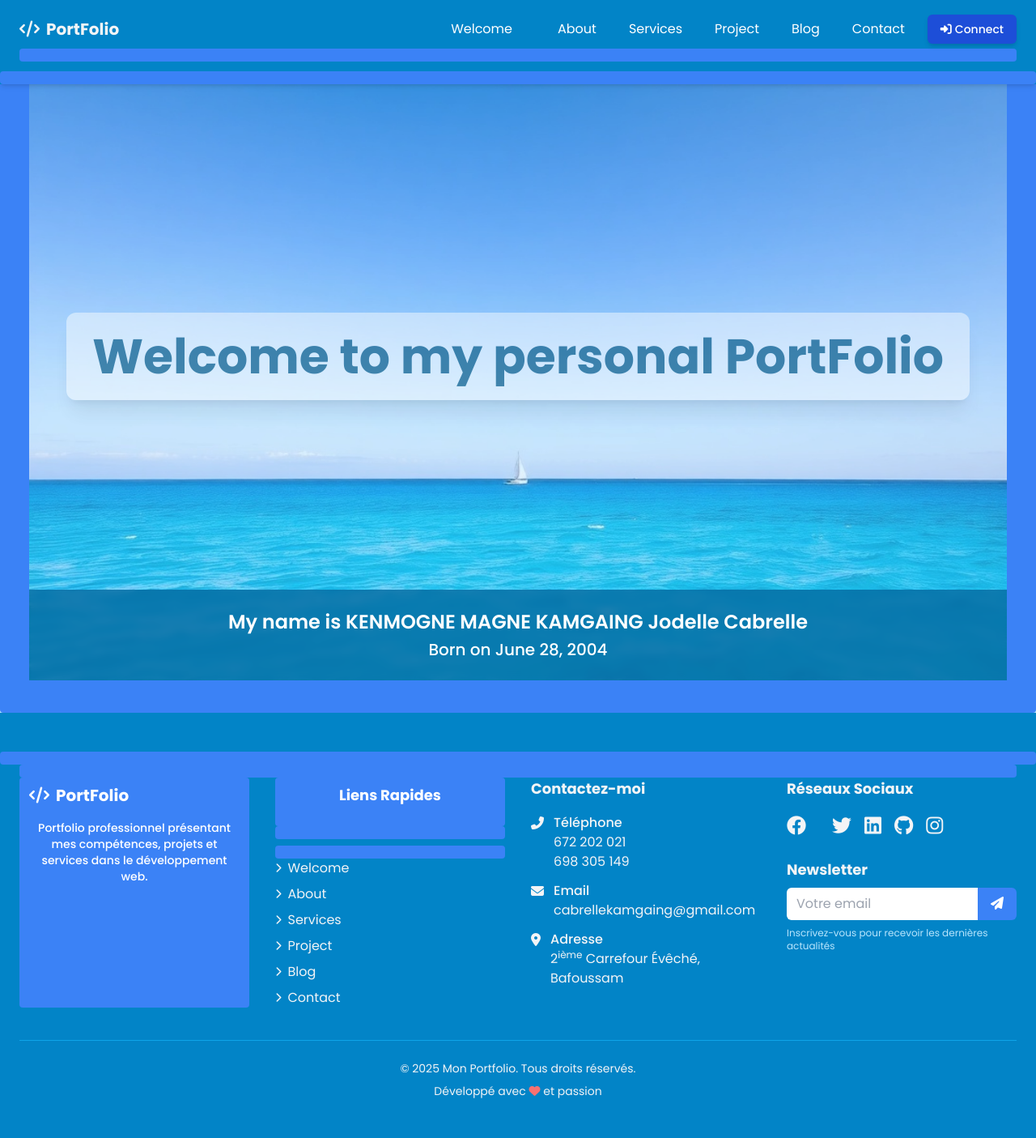
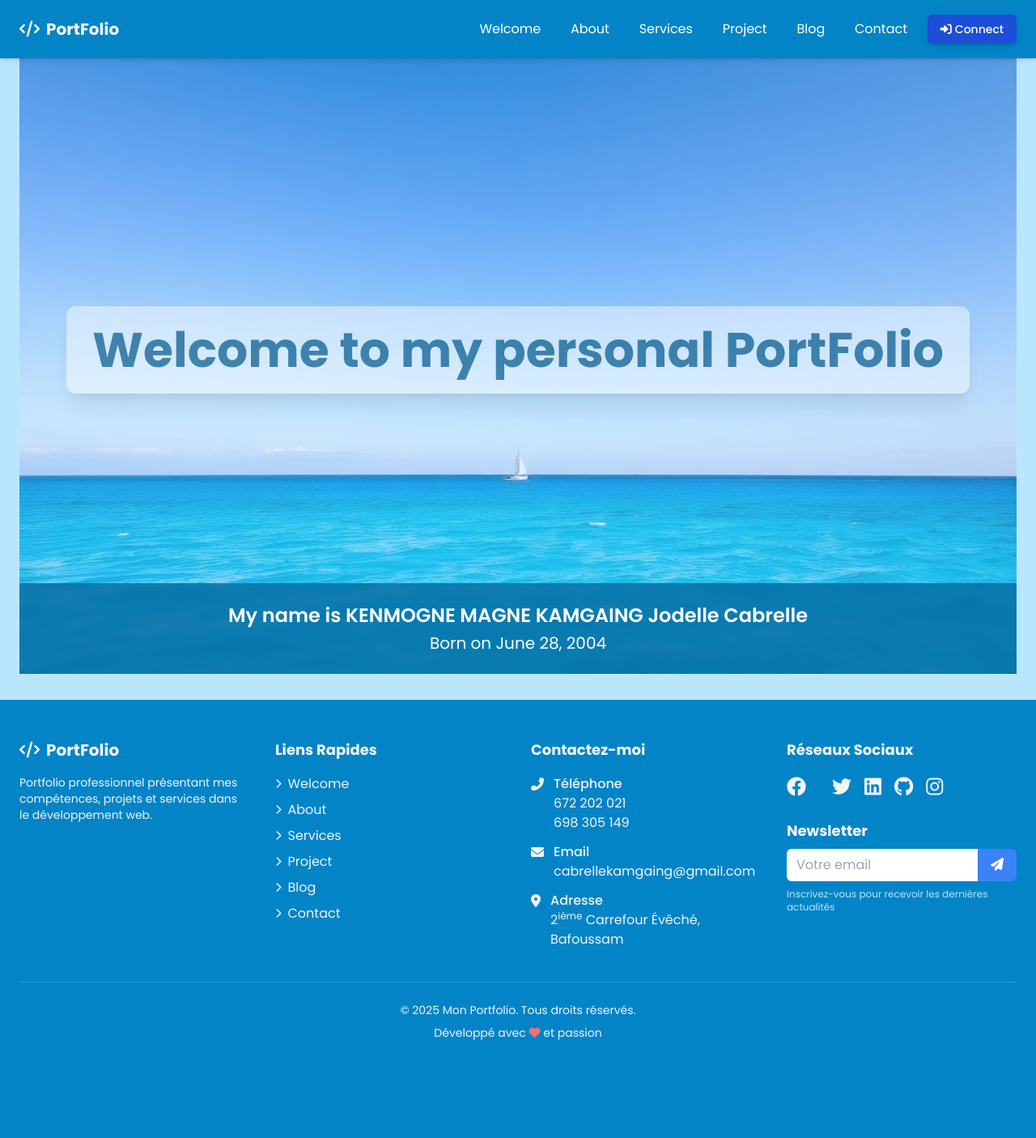
Before and after one commit to Jodelle-KMKJC/porfolio, a Django app: page / in a window 1280 px wide. Shown: the whole page at 81% size. After the commit the page ends 1284 px from the top, so only its background shows below. Run offline with Django 4.2, Linux system fonts and the light colour scheme; parts of the project's set-up code (start-up, migrations or seed data) failed here and were passed over; some libraries are stand-ins or nearby versions.

Commit message:
mon porfolio

```diff
--- a/KM/cake/forms.py
+++ b/KM/cake/forms.py
@@ -4,7 +4,7 @@
 class GateauForm(forms.ModelForm):
     class Meta:
         model = Gateau
-        fields = ['nom', 'description', 'prix', 'image', 'categorie', 'disponibilite', 'avis',]
+        fields = ['nom', 'description', 'prix', 'image', 'categorie', 'disponibilite', 'avis', 'is_deleted']
         widgets = {
             'description': forms.Textarea(attrs={'rows': 4, 'class': 'w-full p-2 border rounded'}),
             'avis': forms.Textarea(attrs={'rows': 4, 'class': 'w-full p-2 border rounded'}),
--- a/KM/cake/models.py
+++ b/KM/cake/models.py
@@ -15,6 +15,8 @@
     categorie = models.CharField(max_length=20, choices=CATEGORIE_CHOICES)
     disponibilite = models.BooleanField(default=True)
     avis = models.TextField(blank=True)
+    is_deleted = models.BooleanField(default=False)
+
 
     def __str__(self):
         return self.nom
--- a/KM/vente/templates/home.html
+++ b/KM/vente/templates/home.html
@@ -5,11 +5,10 @@
     <meta charset="UTF-8">
     <meta name="viewport" content="width=device-width, initial-scale=1.0">
     <title>Mon Portfolio | Développeur Full-Stack</title>
-    <script src="https://cdn.tailwindcss.com"></script>
     <link rel="stylesheet" href="https://cdnjs.cloudflare.com/ajax/libs/font-awesome/6.4.0/css/all.min.css">
     <link rel="stylesheet" href="{% static 'css/output.css' %}">
     <style>
-        /* Polices et animations */
+        /* Importing fonts */
         @import url('https://fonts.googleapis.com/css2?family=Poppins:wght@300;400;500;600;700&display=swap');
 
         body {
@@ -18,16 +17,17 @@
         }
 
         header {
-            position: fixed; /* Fixe la navbar en haut */
-            width: 100%; /* Prend toute la largeur */
-            z-index: 50; /* Assure que la navbar est au-dessus du contenu */
+            position: fixed;
+            top: 0;
+            width: 100%;
+            z-index: 50;
         }
 
         main {
-            padding-top: 80px; /* Espace pour la navbar fixe */
+            padding-top: 80px;
         }
 
-        /* Animation pour la navbar */
+        /* Animations */
         @keyframes fadeInDown {
             from {
                 opacity: 0;
@@ -39,7 +39,6 @@
             }
         }
 
-        /* Animation pour le menu mobile */
         @keyframes slideIn {
             from {
                 opacity: 0;
@@ -55,7 +54,7 @@
             animation: fadeInDown 0.5s ease-out;
         }
 
-        /* Menu mobile */
+        /* Mobile menu styles */
         .mobile-menu {
             max-height: 0;
             overflow: hidden;
@@ -69,7 +68,7 @@
             animation: slideIn 0.4s ease-out;
         }
 
-        /* Effets de survol */
+        /* Hover effects */
         .nav-link {
             position: relative;
         }
@@ -97,13 +96,12 @@
             transform: translateY(-3px);
         }
 
-        /* Responsive navbar styles */
+        /* Responsive styles */
         .nav-link {
-            font-size: clamp(0.8rem, 2vw, 1rem); /* Scales font size */
-            padding: clamp(0.5rem, 1.5vw, 0.75rem); /* Scales padding */
+            font-size: clamp(0.8rem, 2vw, 1rem);
+            padding: clamp(0.5rem, 1.5vw, 0.75rem);
         }
 
-        /* Desktop menu adjustments */
         @media (min-width: 768px) {
             .nav-container {
                 display: flex;
@@ -113,14 +111,13 @@
             .desktop-menu {
                 display: flex;
                 align-items: center;
-                gap: clamp(0.5rem, 1vw, 1rem); /* Scales gap between links */
+                gap: clamp(0.5rem, 1vw, 1rem);
             }
         }
 
-        /* Improved mobile navbar styles */
         @media (max-width: 767px) {
             .desktop-menu {
-                display: none; /* Hide desktop menu on mobile */
+                display: none;
             }
             .mobile-menu {
                 background: #ffffff;
@@ -136,7 +133,7 @@
             .mobile-menu a {
                 display: block;
                 padding: 12px 24px;
-                font-size: clamp(0.9rem, 3vw, 1.1rem); /* Scales font size */
+                font-size: clamp(0.9rem, 3vw, 1.1rem);
                 color: #1e3a8a;
                 transition: background-color 0.3s ease;
             }
@@ -175,6 +172,7 @@
             }
         }
     </style>
+    <script src="https://cdn.tailwindcss.com/3.4.3"></script>
     <script>
         tailwind.config = {
             theme: {
@@ -190,23 +188,26 @@
     </script>
 </head>
 <body class="flex flex-col min-h-screen bg-gradient-to-b from-sky-50 to-white">
-    <!-- Navbar statique -->
-        <header class="bg-sky-600 shadow-md">
+    <!-- Navbar -->
+    <header class="bg-sky-600 shadow-md animate-fadeInDown">
         <nav class="container mx-auto px-6 py-3">
-            <div class="flex justify-between items-center">
+            <div class="nav-container">
                 <!-- Logo -->
                 <a href="#" class="text-xl font-bold text-gray-100 flex items-center">
                     <i class="fas fa-code mr-2"></i>
                     PortFolio
                 </a>
 
-                <!-- Bouton hamburger -->
-                <button id="menu-btn" class="md:hidden text-white focus:outline-none">
-                    <i class="fas fa-bars text-2xl"></i>
-                </button>
+                <!-- Hamburger button -->
+                <input type="checkbox" id="menu-toggle" class="hidden">
+                <label for="menu-toggle" class="md:hidden hamburger">
+                    <span></span>
+                    <span></span>
+                    <span></span>
+                </label>
 
-                <!-- Menu principal (desktop) -->
-                <div class="hidden md:flex items-center space-x-4">
+                <!-- Desktop menu -->
+                <div class="desktop-menu">
                     <a href="{% url 'welcome' %}" class="nav-link text-white hover:text-gray-200">Welcome</a>
                     <a href="{% url 'about' %}" class="nav-link text-white hover:text-gray-200">About</a>
                     <a href="{% url 'offers' %}" class="nav-link text-white hover:text-gray-200">Services</a>
@@ -219,30 +220,22 @@
                 </div>
             </div>
 
-            <!-- Menu mobile -->
-            <div id="mobile-menu" class="hidden md:hidden flex flex-col mt-4 space-y-2">
+            <!-- Mobile menu -->
+            <div class="mobile-menu">
                 <a href="{% url 'welcome' %}" class="block text-white hover:bg-sky-700 px-3 py-2 rounded">Welcome</a>
                 <a href="{% url 'about' %}" class="block text-white hover:bg-sky-700 px-3 py-2 rounded">About</a>
                 <a href="{% url 'offers' %}" class="block text-white hover:bg-sky-700 px-3 py-2 rounded">Services</a>
                 <a href="{% url 'project' %}" class="block text-white hover:bg-sky-700 px-3 py-2 rounded">Project</a>
                 <a href="{% url 'apropos' %}" class="block text-white hover:bg-sky-700 px-3 py-2 rounded">Blog</a>
                 <a href="{% url 'join' %}" class="block text-white hover:bg-sky-700 px-3 py-2 rounded">Contact</a>
-                <a href="{% url 'connexion' %}" class="block px-3 py-2 text-base font-medium text-white bg-blue-500 hover:bg-blue-600 text-center rounded">
-                    <i class="fas fa-user mr-1"></i>Log in
-
+                <a href="{% url 'acess' %}" class="block px-3 py-2 text-base font-medium text-white bg-blue-500 hover:bg-blue-600 text-center rounded">
+                    <i class="fas fa-user mr-1"></i>Connect
+                </a>
             </div>
         </nav>
     </header>
 
-    <!-- Script pour ouvrir/fermer le menu mobile -->
-    <script>
-        document.getElementById('menu-btn').addEventListener('click', function () {
-            document.getElementById('mobile-menu').classList.toggle('hidden');
-        });
-    </script>
-
-
-    <!-- Contenu principal avec animation -->
+    <!-- Main content -->
     <main class="flex-grow container mx-auto px-6 py-8">
         {% block content %}
         {% endblock %}
@@ -252,7 +245,7 @@
     <footer class="bg-sky-600 text-gray-100 py-12">
         <div class="container mx-auto px-6">
             <div class="grid grid-cols-1 md:grid-cols-4 gap-8">
-                <!-- A propos -->
+                <!-- About -->
                 <div>
                     <h3 class="text-xl font-bold mb-4 flex items-center">
                         <i class="fas fa-code mr-2"></i>
@@ -261,7 +254,7 @@
                     <p class="text-sm mb-4">Portfolio professionnel présentant mes compétences, projets et services dans le développement web.</p>
                 </div>
 
-                <!-- Liens rapides -->
+                <!-- Quick Links -->
                 <div>
                     <h4 class="font-bold text-lg mb-4">Liens Rapides</h4>
                     <ul class="space-y-2">
@@ -303,7 +296,7 @@
                     </ul>
                 </div>
 
-                <!-- Réseaux sociaux -->
+                <!-- Social Media -->
                 <div>
                     <h4 class="font-bold text-lg mb-4">Réseaux Sociaux</h4>
                     <div class="flex space-x-4 mb-6">
@@ -325,12 +318,12 @@
                     </div>
 
                     <h4 class="font-bold text-lg mt-6 mb-2">Newsletter</h4>
-                    <form class="flex">
+                    <div class="flex">
                         <input type="email" placeholder="Votre email" class="px-3 py-2 rounded-l-md border-0 focus:outline-none text-gray-800 w-full">
-                        <button type="submit" class="bg-blue-500 text-white px-4 py-2 rounded-r-md hover:bg-blue-600 transition duration-300">
+                        <button type="button" class="bg-blue-500 text-white px-4 py-2 rounded-r-md hover:bg-blue-600 transition duration-300">
                             <i class="fas fa-paper-plane"></i>
                         </button>
-                    </form>
+                    </div>
                     <p class="text-xs mt-2 text-sky-200">Inscrivez-vous pour recevoir les dernières actualités</p>
                 </div>
             </div>
```
Also changed, not shown: KM/cake/templates/cake/apropos.html (+14 -29 lines).
